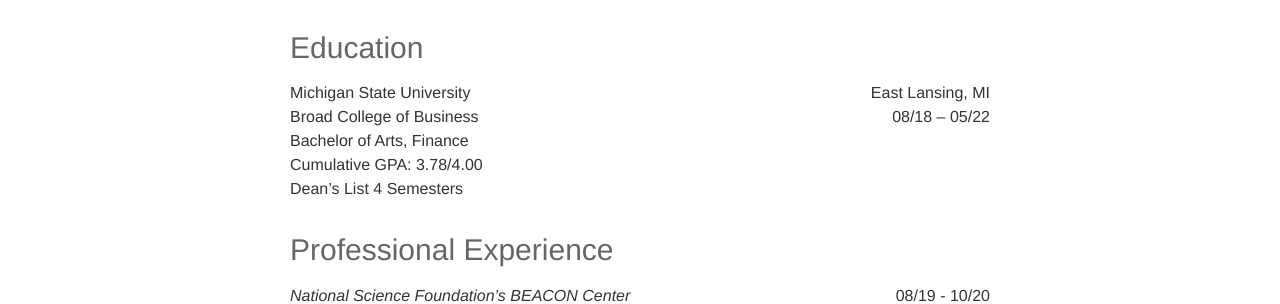
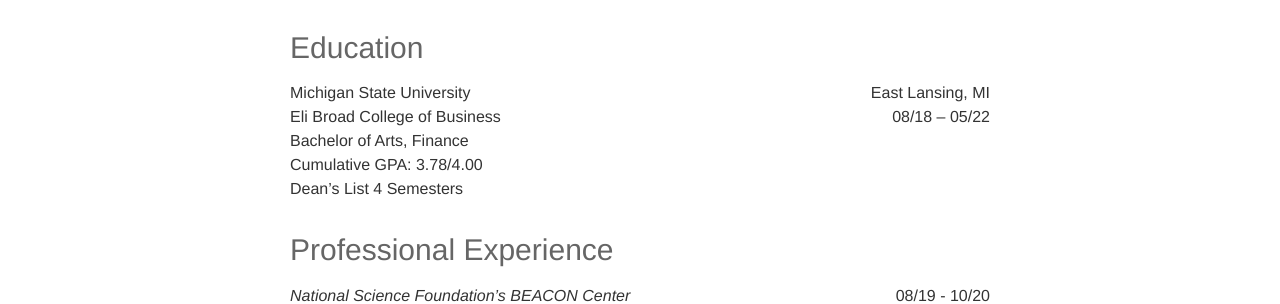
Before and after one commit to DanielJunghans/danieljunghans.github.io, a Jekyll site: the page built from _pages/resume.md, in a window 1280 px wide and 900 px high. Shown: the part 342-646 px from the top of the window. Built offline with Jekyll 4.4.1, drawn with Linux system fonts in a browser that asks for light colours; nearby versions of some CDN libraries.

Commit message:
changed resume

```diff
--- a/_pages/resume.md
+++ b/_pages/resume.md
@@ -17,7 +17,7 @@
 </div>
 
 <div style="overflow: hidden;" >
-<p style="float: left; margin:0;">Broad College of Business</p>
+<p style="float: left; margin:0;">Eli Broad College of Business</p>
 <p style="float: right; margin:0;">08/18 – 05/22 </p>
 </div>
 
```
